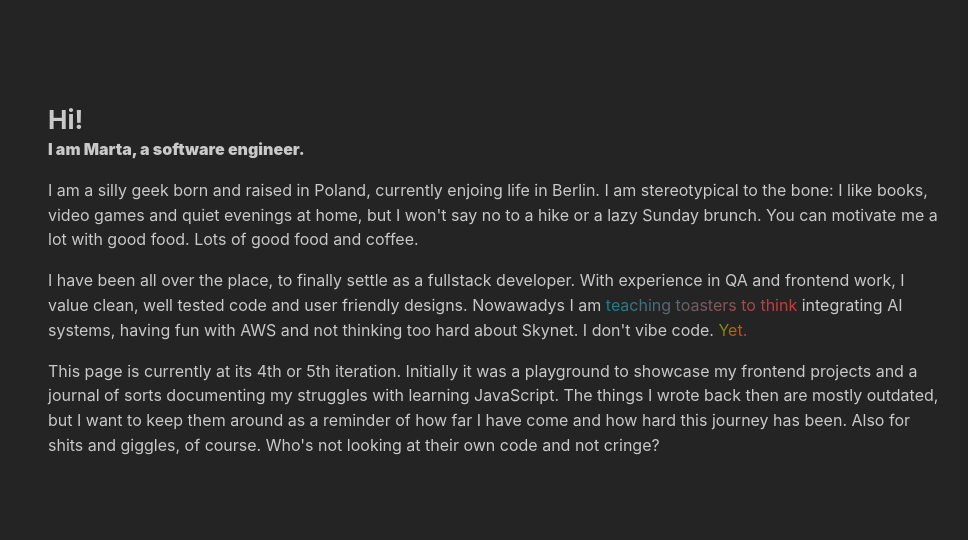
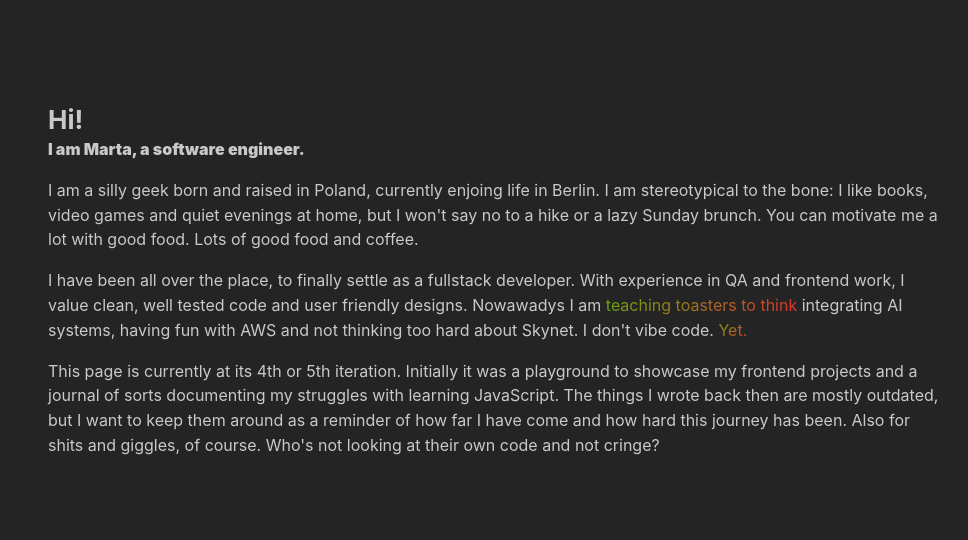
Before and after one commit to msieroslawska/msieroslawska.github.io, a Next.js app: page / in a window 1280 px wide. Shown: the part 190-730 px from the top of the page, without its empty margins (144-1112 px from the left). Built offline with nearby package versions, Linux system fonts and the light colour scheme.

Commit message:
feat: add unified page layout

```diff
--- a/app/components/about.tsx
+++ b/app/components/about.tsx
@@ -1,52 +1,38 @@
-import { Container, Text, Title } from "@mantine/core";
+import { Text } from '@mantine/core';
+
+import { PageContainer } from '@components/pageContainer';
 
 export const About = () => {
   return (
-    <Container p="xl" mt={200}>
-      <Title order={2}>Hi!</Title>
+    <PageContainer isLoading={false} title="Hi!">
       <Text size="l" fw={900}>
         I am Marta, a software engineer.
       </Text>
 
       <Text mt="md">
-        I am a silly geek born and raised in Poland, currently enjoing life in
-        Berlin. I am stereotypical to the bone: I like books, video games and
-        quiet evenings at home, but I won&apos;t say no to a hike or a lazy
-        Sunday brunch. You can motivate me a lot with good food. Lots of good
-        food and coffee.
+        I am a silly geek born and raised in Poland, currently enjoing life in Berlin. I am stereotypical to the bone: I
+        like books, video games and quiet evenings at home, but I won&apos;t say no to a hike or a lazy Sunday brunch.
+        You can motivate me a lot with good food. Lots of good food and coffee.
       </Text>
       <Text mt="md">
-        I have been all over the place, to finally settle as a fullstack
-        developer. With experience in QA and frontend work, I value clean, well
-        tested code and user friendly designs. Nowawadys I am{" "}
-        <Text
-          span
-          td="line-through"
-          variant="gradient"
-          gradient={{ from: "cyan", to: "red", deg: 135 }}
-        >
+        I have been all over the place, to finally settle as a fullstack developer. With experience in QA and frontend
+        work, I value clean, well tested code and user friendly designs. Nowawadys I am{' '}
+        <Text span td="line-through" variant="gradient" gradient={{ from: 'lime', to: 'red', deg: 135 }}>
           teaching toasters to think
-        </Text>{" "}
-        integrating AI systems, having fun with AWS and not thinking too hard
-        about Skynet. I don&apos;t vibe code.{" "}
-        <Text
-          span
-          variant="gradient"
-          gradient={{ from: "lime", to: "red", deg: 135 }}
-        >
+        </Text>{' '}
+        integrating AI systems, having fun with AWS and not thinking too hard about Skynet. I don&apos;t vibe code.{' '}
+        <Text span variant="gradient" gradient={{ from: 'lime', to: 'red', deg: 135 }}>
           Yet.
-        </Text>{" "}
+        </Text>{' '}
       </Text>
 
       <Text mt="md">
-        This page is currently at its 4th or 5th iteration. Initially it was a
-        playground to showcase my frontend projects and a journal of sorts
-        documenting my struggles with learning JavaScript. The things I wrote
-        back then are mostly outdated, but I want to keep them around as a
-        reminder of how far I have come and how hard this journey has been. Also
-        for shits and giggles, of course. Who&apos;s not looking at their own
-        code and not cringe?
+        This page is currently at its 4th or 5th iteration. Initially it was a playground to showcase my frontend
+        projects and a journal of sorts documenting my struggles with learning JavaScript. The things I wrote back then
+        are mostly outdated, but I want to keep them around as a reminder of how far I have come and how hard this
+        journey has been. Also for shits and giggles, of course. Who&apos;s not looking at their own code and not
+        cringe?
       </Text>
-    </Container>
+    </PageContainer>
   );
 };
--- /dev/null
+++ b/app/components/pageContainer.tsx
@@ -0,0 +1,21 @@
+'use client';
+import { Container, Text, Title } from '@mantine/core';
+
+interface PageContainerProps {
+  children: React.ReactNode;
+  error?: Error | null;
+  isLoading: boolean;
+  title: string;
+}
+
+export const PageContainer = ({ children, error, isLoading, title }: PageContainerProps) => {
+  if (isLoading) return <Text>Loading...</Text>;
+  if (error) return <Text c="red">Error: {error.message}</Text>;
+
+  return (
+    <Container p="xl" mt={200}>
+      <Title order={2}>{title}</Title>
+      {children}
+    </Container>
+  );
+};
```
Also changed, not shown: app/codelogs/[slug]/page.tsx (+5 -5 lines), app/codelogs/page.tsx (+9 -7 lines).
